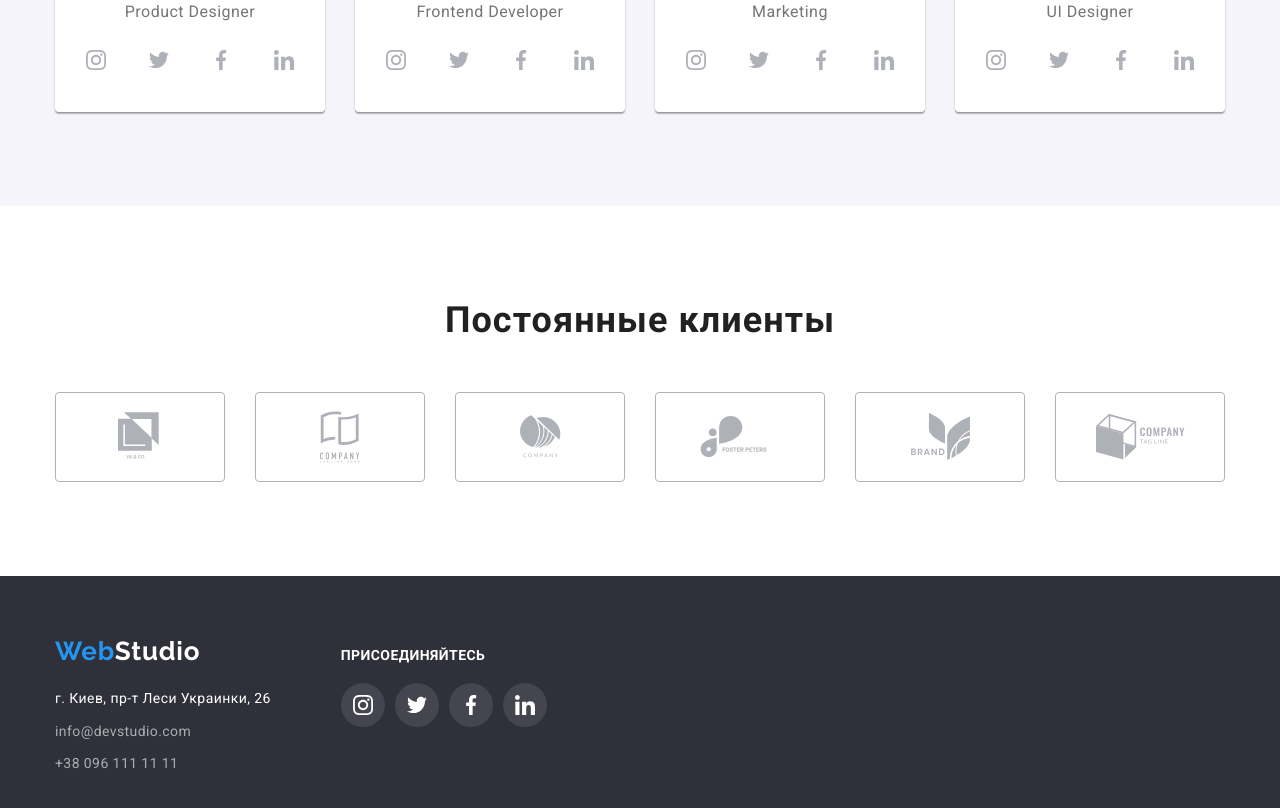
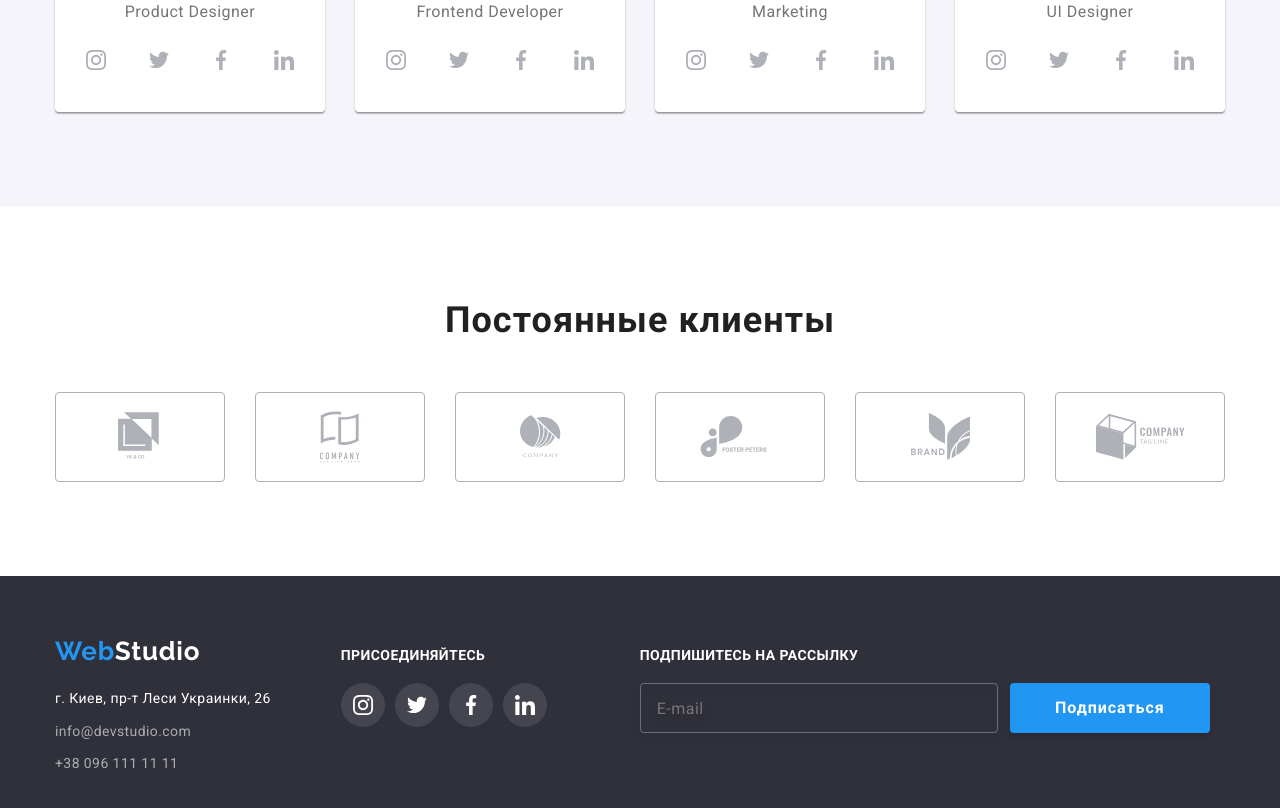
Before and after one commit to baben-ko/goit-markup-hw-06, a plain HTML site: page index.html in a window 1280 px wide. Shown: the part 2071-2879 px from the top of the page. Drawn offline with nearby package versions, Linux system fonts and the light colour scheme.

Commit message:
добавляет разметку form в футер

```diff
--- a/css/styles.css
+++ b/css/styles.css
@@ -765,6 +765,82 @@ input {
 .social-list-link-footer:hover .social-svg {
   fill: var(--white);
 }
+
+.right-footer {
+
+  margin-right: 93px;
+}
+
+.right-footer-form h2 {
+
+   margin: 0;
+  padding: 0;
+  padding-top: 12px;
+  margin-bottom: 20px;
+
+  font-weight: bold;
+  font-size: 14px;
+  line-height: 1.14;
+  letter-spacing: 0.03em;
+  text-transform: uppercase;
+
+  color: var(--white);
+
+}
+
+.button-footer__submit {
+
+   width: 200px;
+  height: 50px;
+
+  background: #2196f3;
+  box-shadow: 0px 4px 4px rgba(0, 0, 0, 0.15);
+  border-radius: 4px;
+  border: none;
+  cursor: pointer;
+  font-family: Roboto;
+  font-style: normal;
+  font-weight: bold;
+  font-size: 16px;
+  line-height: 1.875;
+  display: inline-block;
+  align-items: center;
+  text-align: center;
+  letter-spacing: 0.06em;
+
+  color: #ffffff;
+  padding: 0px;
+}
+
+.footer-form__input {
+/* display: inline-block; */
+width: 358px;
+height: 50px;
+border: 1px solid rgba(255, 255, 255, 0.3);
+filter: drop-shadow(0px 4px 4px rgba(0, 0, 0, 0.15));
+background-color: transparent;
+border-radius: 4px;
+margin-right: 12px;
+font-weight: 400;
+font-size: 16px;
+line-height: 1.25;
+letter-spacing: 0.03em;
+padding: 0px;
+padding-left: 16px;
+color: rgba(255, 255, 255, 0.6);
+
+}
+
+.label-footer {
+
+  display: inline-block;
+}
+
+.form-footer {
+
+display: flex;
+}
+
 /* ====================== PORTFOLIO ======================= */
 
 /* .button {
--- a/index.html
+++ b/index.html
@@ -326,6 +326,19 @@
         </ul>
       </div>
 
+      <div class="right-footer-form">
+        <h2>Подпишитесь на рассылку</h2>
+        <form class="form-footer" action="">
+
+          <input class="footer-form__input" type="email" name="user-email" placeholder="E-mail">
+
+          <button class="button-footer__submit" type="submit">Подписаться</button>
+
+        </form>
+
+
+      </div>
+
 
 
 
```
